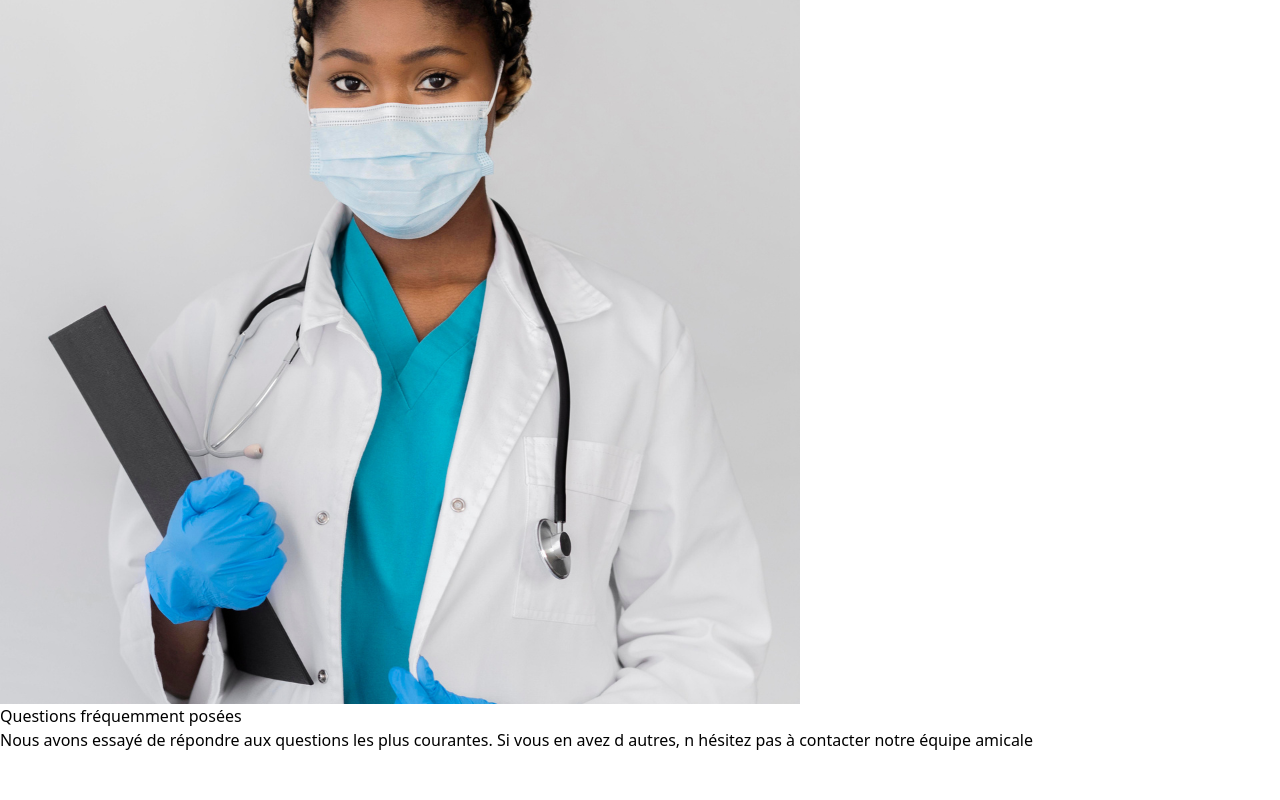
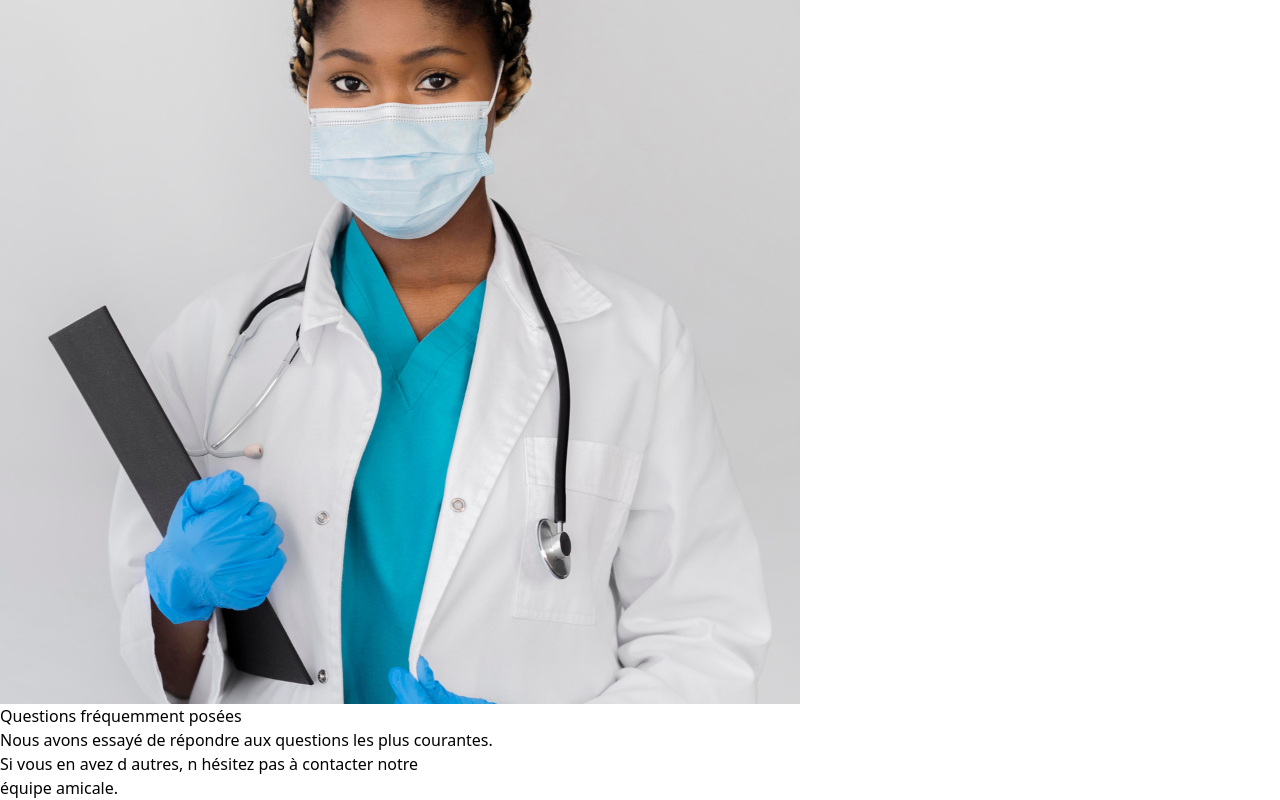
Before and after one commit to rovertnet/Scool, a React (Vite) app: page / in a window 1280 px wide. Shown: the part 2790-3590 px from the top of the page. Before the commit the page ends 3542 px from the top, so only its background shows below. Built offline with nearby package versions, Linux system fonts and the light colour scheme.

Commit message:
another commit

```diff
--- a/src/component/cHome/Question.jsx
+++ b/src/component/cHome/Question.jsx
@@ -2,14 +2,14 @@ const Question = () => {
   return (
     <>
       <div className="mx-10 md:mx-10">
-        <div className="text-center">
-          <h1 className=" text-xl md:text-2xl text-center">
+        <div className="text-center md:py-10 py-10">
+          <h1 className=" text-xl md:text-2xl text-center font-extrabold">
             Questions fréquemment posées
           </h1>
-          <p className="">
-            Nous avons essayé de répondre aux questions les plus courantes. Si
-            vous en avez d autres, n hésitez pas à contacter notre équipe
-            amicale
+          <p className=" md:pt-3 pt-3">
+            Nous avons essayé de répondre aux questions les plus courantes. <br /> Si
+            vous en avez d autres, n hésitez pas à contacter notre <br /> équipe
+            amicale.
           </p>
         </div>
         <div className=" grid grid-cols-1 gap-10">
```
